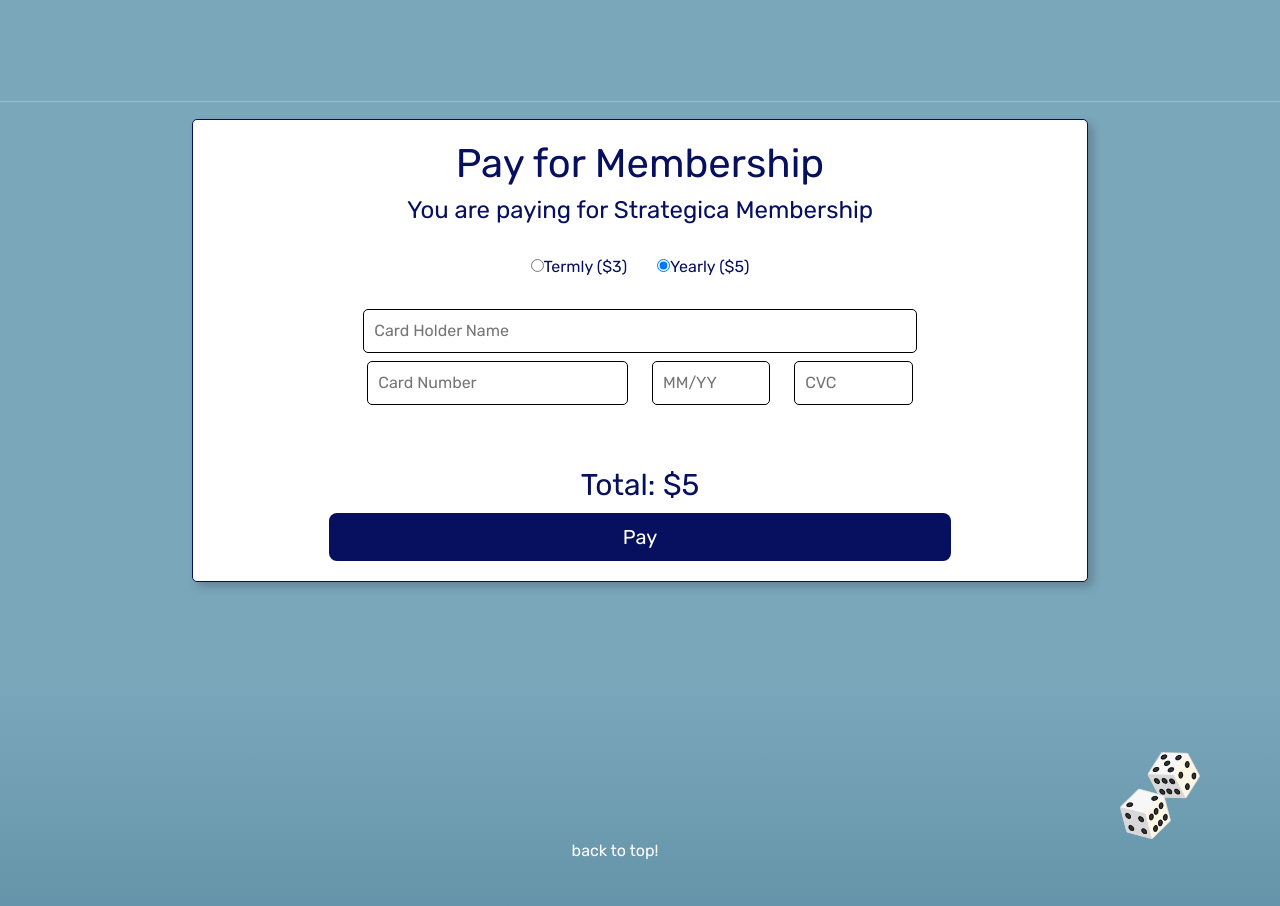
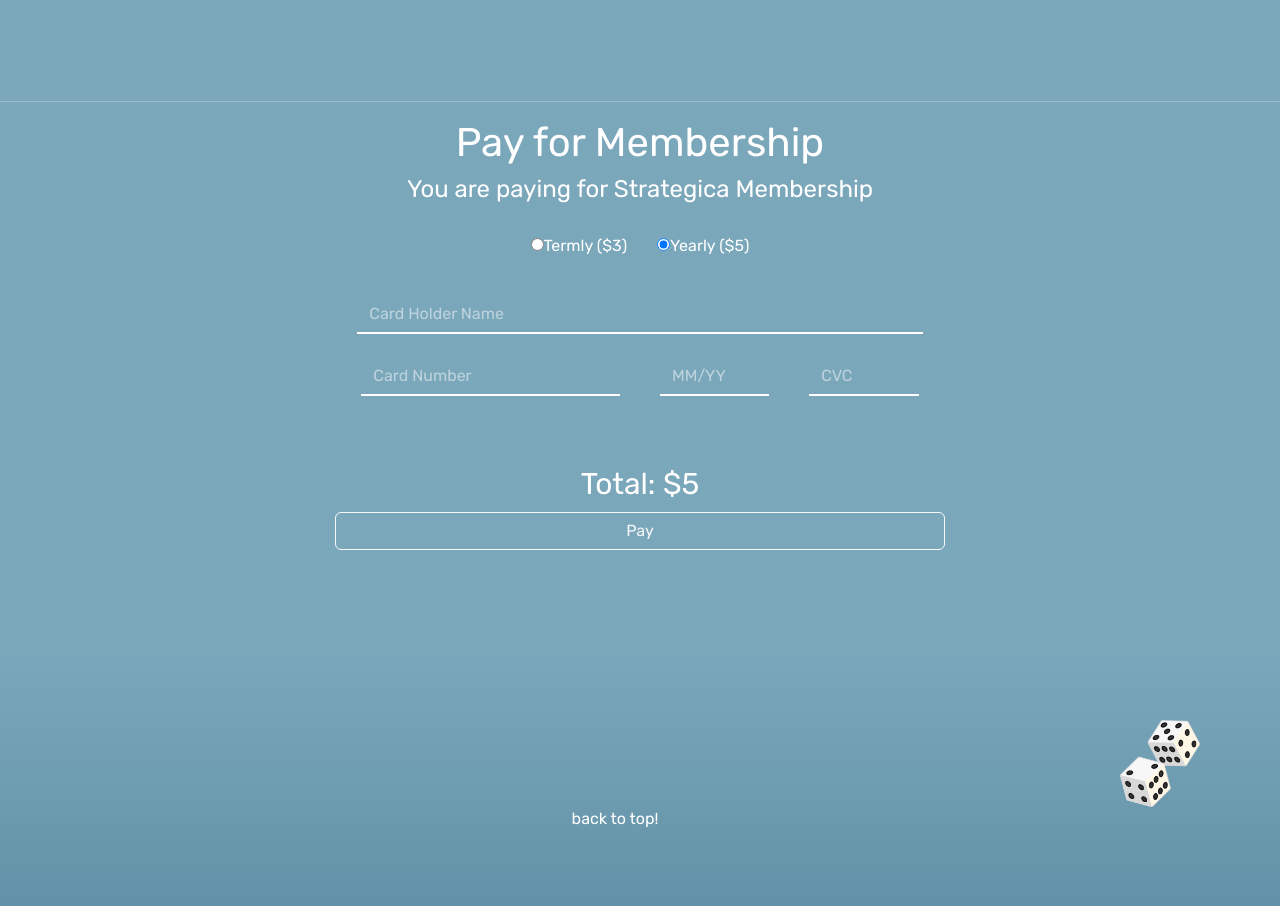
Before and after one commit to jaymelek/WAD2, a Vue app in the folder wad2-maki/: page /payPage in a window 1280 px wide. Shown: the part 1704-2610 px from the top of the page. Built offline with nearby package versions, Linux system fonts and the light colour scheme.

Commit message:
pay and header

```diff
--- a/wad2-maki/src/views/borrowGame.vue
+++ b/wad2-maki/src/views/borrowGame.vue
@@ -35,7 +35,7 @@
         </div>
 
         <div class="container my-5">
-        <div v-if="loginStatus == null" class="alert alert-danger" role="alert"> Please login before borrowing a game! </div>
+        <div v-if="loginStatus == false" class="alert alert-danger" role="alert"> Please login before borrowing a game! </div>
         </div>
 
         <div class="row">
@@ -162,7 +162,7 @@
 
                         <!-- Confirm Button -->
                         <button type="submit" class="btn btn-outline-light w-100"
-                        @click="postApplication()" :disabled="loginStatus == null"
+                        @click="postApplication()" :disabled="loginStatus == false"
                         >Confirm</button>
                 </form>
             </div>
--- a/wad2-maki/src/views/loginPage.vue
+++ b/wad2-maki/src/views/loginPage.vue
@@ -3,7 +3,9 @@
         <div class="banner">
             <div id='login-form' class='login-page'>
                 <div class="form-box">
-                    <h3 class="loginheader">Log In</h3>
+                    <div class="button-box">
+                        <h3 class="loginheader">Log In</h3>
+                    </div>
                     <form id="login" class="input-group-login" @submit.prevent="userLogin">
                         <input type="email" v-model="email" class="input-field" placeholder="Email Address" required>
                         <input type="password" v-model="password" class="input-field" placeholder="Enter Password" required>
@@ -93,11 +95,11 @@
 // }
 </script>
 
-<style scoped>
+<style>
 .banner {
     width: 100%;
     height: 150vh;
-    background-image: linear-gradient(rgba(0, 0, 0, 0), rgba(123, 167, 187, 0.1), rgba(123, 167, 187, 1)), url(../assets/dice_2_bg.png);
+    background-image: linear-gradient(rgba(0, 0, 0, 0), rgba(123, 167, 187, 0.1),  rgba(123, 167, 187, 1)), url(../assets/dice_2_bg.png);
     background-size: 20% auto;
     background-position: center;
     position: relative;
@@ -106,9 +108,9 @@
 
 .form-box {
     width: 380px;
-    height: 400px;
+    height: 480px;
     position: relative;
-    top: 20px;
+    top: 40px;
     margin: auto;
     background: #fff;
     padding: 10px;
@@ -117,7 +119,7 @@
 
 }
 
-h3 {
+.button-box {
     width: 220px;
     margin: 35px auto;
     position: relative;
@@ -131,7 +133,6 @@
     position: absolute;
     width: 280px;
     transition: .5s;
-
 }
 
 
@@ -147,8 +148,8 @@
     background: transparent;
 }
 
-.input-field::placeholder {
-    color: rgba(123, 167, 187, 1);
+.input-field::placeholder{
+    color:rgba(123, 167, 187, 1);
 }
 
 .submit-btn {
@@ -156,7 +157,7 @@
     padding: 10px 30px;
     cursor: pointer;
     display: block;
-    margin: 25px auto;
+    margin: auto;
     background: rgba(123, 167, 187, 1);
     border: 0;
     outline: none;
@@ -175,7 +176,7 @@
 }
 
 
-.loginheader {
+.loginheader{
     color: rgba(123, 167, 187, 1);
     text-align: center;
 }
--- a/wad2-maki/src/views/payPage.vue
+++ b/wad2-maki/src/views/payPage.vue
@@ -108,32 +108,32 @@
     <div class="container">
       <form id="payment-form" @submit.prevent="submitPayment">
         <div class="col-lg-8 offset-lg-2">
-          <div style="border: 1px solid black; border-radius: 5px;" class="p-2 mb-2 mx-auto">
-            <input type="text" placeholder="Card Holder Name" style="border: none; width: 100%;" required id="cardHolderName" v-model="cardHolderName">
+          <div class="p-2 mb-2 mx-auto">
+            <input class="inputstl form-control" type="text" placeholder="Card Holder Name" required id="cardHolderName" v-model="cardHolderName">
           </div>
         </div>
 
 
         <div class="row justify-content-center">
           <div class="col-lg-4 col-md-6">
-            <div style="border: 1px solid black; border-radius: 5px;" class="p-2 mb-2">
+            <div  class="p-2 mb-2">
               <input type="text" maxlength="19"
-                placeholder="Card Number" style="border: none; width: 100%;" required id="cardNumber" v-model="cardNumber">
+                placeholder="Card Number" class="inputstl form-control" required id="cardNumber" v-model="cardNumber">
             </div>
           </div>
 
           <div class="col-lg-2 col-md-3 col-sm-6">
-            <div style="border: 1px solid black; border-radius: 5px; width: 100%;" class="p-2 mb-2">
+            <div class="p-2 mb-2">
               <input type="text" placeholder="MM/YY"
-                style="border: none; width: 100%" pattern="(0[1-9]|1[0-2])\/[0-9]{2}" required
+                class="inputstl form-control" pattern="(0[1-9]|1[0-2])\/[0-9]{2}" required
                 id="expDate" maxlength="5" expDate="expDate" v-model="expDate">
             </div>
           </div>
 
           <div class="col-lg-2 col-md-3 col-sm-6">
-            <div style="border: 1px solid black; border-radius: 5px;" class="p-2 mb-2">
+            <div class="p-2 mb-2">
               <input type="text" placeholder="CVC"
-                style="border: none; width: 100%;" required id="CVC" v-model="CVC">
+                class="inputstl form-control" required id="CVC" v-model="CVC">
             </div>
           </div>
         </div>
@@ -145,7 +145,7 @@
               Total: {{ totalAmount }}
           </div>
           <div class="text-center"> <!-- Add text-center class here -->
-              <button class="btn btn-lg mx-auto" id="checkout-button" style="width: 75%; background-color: #070F5F; color: white;">
+              <button class="btn btn-outline-light mx-auto" id="checkout-button">
                   Pay
               </button>
           </div>
@@ -262,14 +262,9 @@
 }
 
 #paymentBox{
-  border: 1px solid #070F5F;
-  border-radius: 5px;
   width: 70%;
   margin: auto;
-  padding: 20px;
-  box-shadow: 5px 5px 10px rgba(0, 0, 0, 0.2) ;
-  color: #070F5F;
-  background-color: white;
+
 }
 
 .marginTop {
@@ -338,4 +333,31 @@
   transform: rotate(15deg);
   width: 10%;
 }
+
+.form-control {
+        border:none;
+        border-bottom: 2px solid white;
+        /* background-color: rgb(255, 255, 255, 0.2);   */
+        background-color: transparent;
+        border-radius: 0px;
+        color: white;
+}
+
+.inputstl {
+        border: none;
+        border-bottom: 2px solid white;
+}
+
+.form-control:focus {
+        border-color: #070F5F;
+        box-shadow: none;
+        background-color: transparent;
+        color: white;
+}
+
+.btn-outline-light {
+    --bs-btn-hover-color: #7ba7bb;
+    --bs-btn-active-color: var(--bs-btn-hover-color);
+    width: 70%;
+    }
 </style>
--- a/wad2-maki/src/views/registerPage.vue
+++ b/wad2-maki/src/views/registerPage.vue
@@ -2,7 +2,9 @@
     <div class="banner1">
         <div id='register-form' class='register-page'>
             <div class="form-box">
-                <h3 class="registerheader">Register An Account</h3>
+                <div class="button-box">
+                    <h3 class="registerheader">Register An Account</h3>
+                </div>
                 <form id="register" class="input-group-register" @submit.prevent="register">
                     <input type="text" v-model="name" class="input-field" placeholder="Your Name" required>
                     <input type="text" v-model="telegram" class="input-field" placeholder="Telegram Username" required>
@@ -46,7 +48,7 @@
         return {
             email: '',
             password1: '',
-            password2: '',
+            password2:'',
             telegram: '',
             name: '',
         }
@@ -92,7 +94,7 @@
 .banner1 {
     width: 100%;
     height: 150vh;
-    background-image: linear-gradient(rgba(0, 0, 0, 0), rgba(123, 167, 187, 0.1), rgba(123, 167, 187, 1)), url(../assets/dice_2_bg.png);
+    background-image: linear-gradient(rgba(0, 0, 0, 0), rgba(123, 167, 187, 0.1),  rgba(123, 167, 187, 1)), url(../assets/dice_2_bg.png);
     background-size: 20% auto;
     background-position: center;
     position: relative;
@@ -105,14 +107,14 @@
     position: relative;
     top: 40px;
     margin: auto;
-    background: #fff;
+    background:#fff;
     padding: 10px;
     overflow: hidden;
     border-radius: 20px;
 
 }
 
- h3{
+.button-box {
     width: 220px;
     margin: 35px auto;
     position: relative;
@@ -137,8 +139,8 @@
     background: transparent;
 }
 
-.input-field::placeholder {
-    color: rgba(123, 167, 187, 1);
+.input-field::placeholder{
+    color:rgba(123, 167, 187, 1);
 }
 
 .submit-btn {
@@ -164,8 +166,8 @@
     font-size: 15;
 }
 
-.registerheader {
-    color: rgba(123, 167, 187, 1);
+.registerheader{
+    color:rgba(123, 167, 187, 1);
     text-align: center;
 }
 </style>
```
